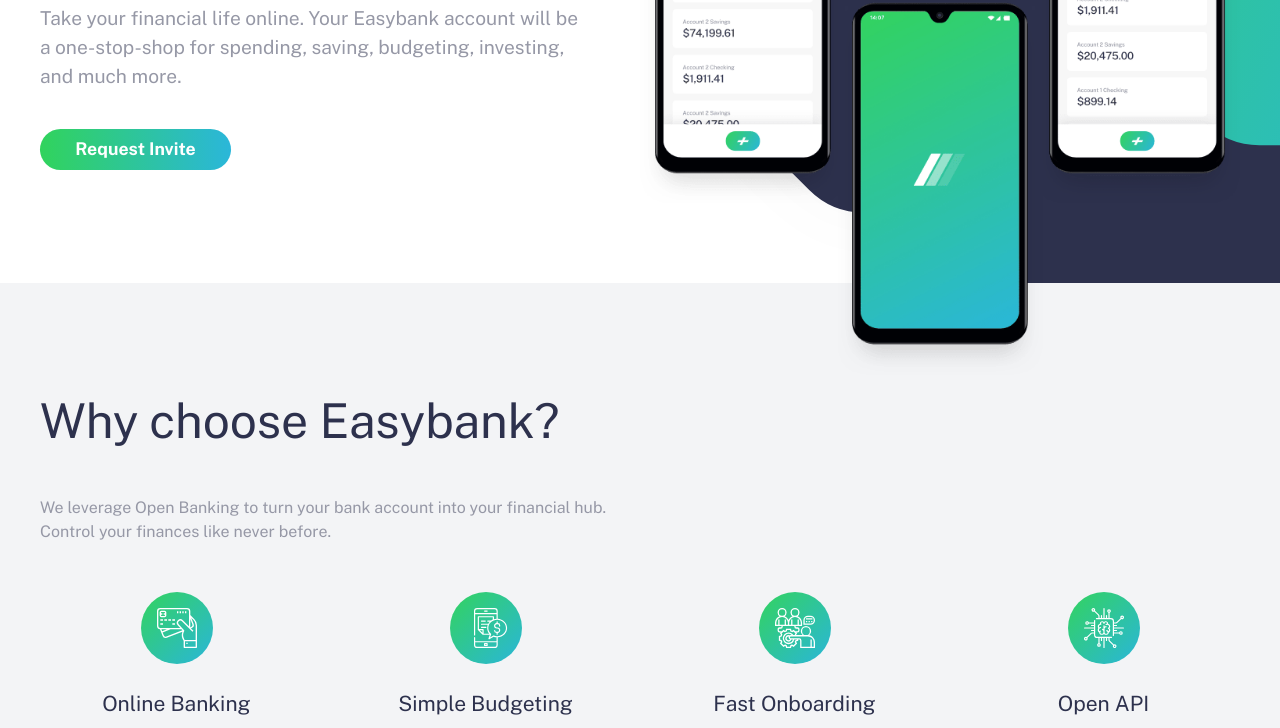
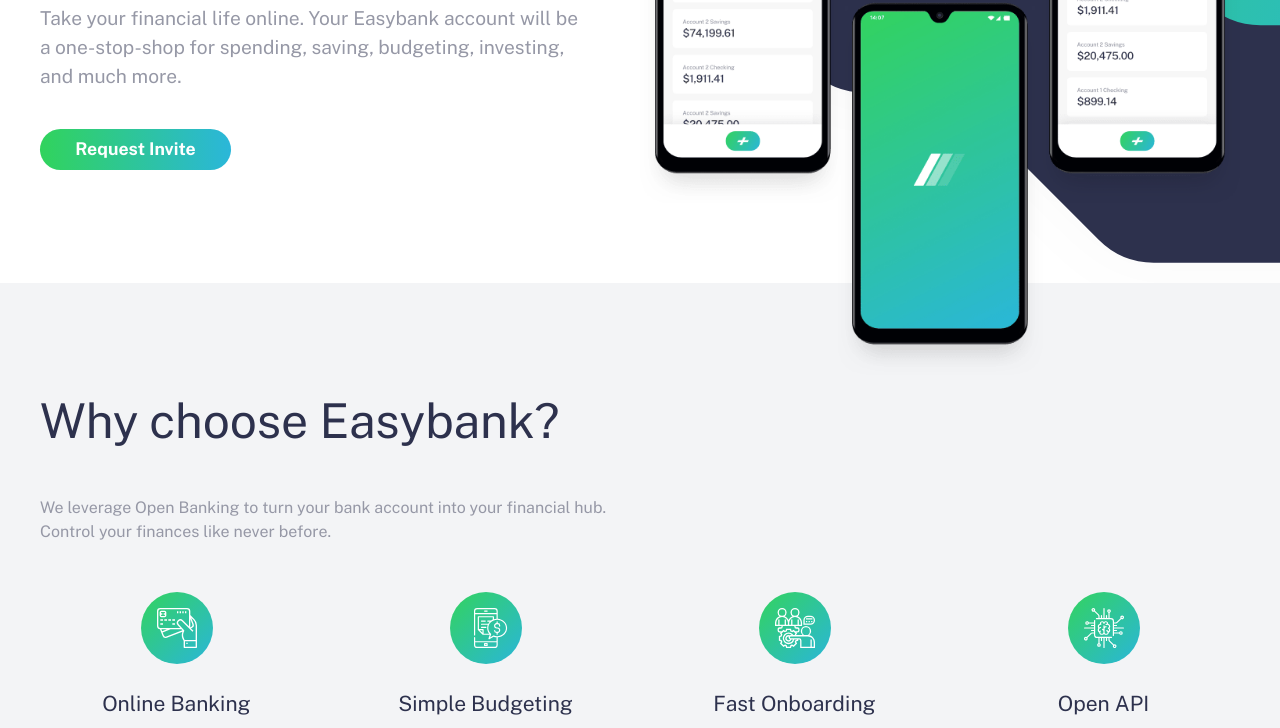
Before and after one commit to DannyEnagu/90-90-1, a plain HTML site: page RWD/easybank-landing-page-master/index.html in a window 1280 px wide. Shown: the part 357-1085 px from the top of the page. Drawn offline with nearby package versions, Linux system fonts and the light colour scheme.

Commit message:
README.md updated.

```diff
--- a/RWD/easybank-landing-page-master/styles.css
+++ b/RWD/easybank-landing-page-master/styles.css
@@ -214,7 +214,7 @@
   .into-bg-pattern {
     background: url('./images/bg-intro-desktop.svg') no-repeat;
     background-size: cover;
-    background-position: 1px solid red -120px;
+    background-position: 1px -120px;
     height: 100vh;
   }
 }
```
Also changed, not shown: RWD/easybank-landing-page-master/README-template.md (deleted), RWD/easybank-landing-page-master/README.md, 3 other files.
